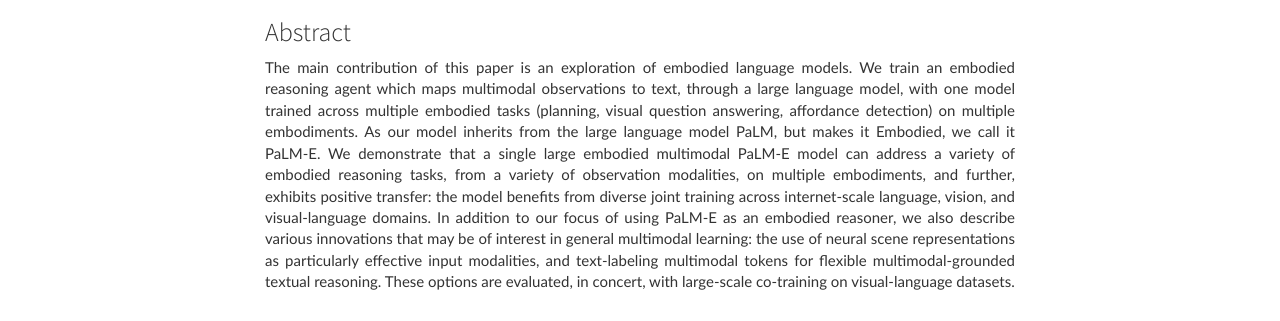
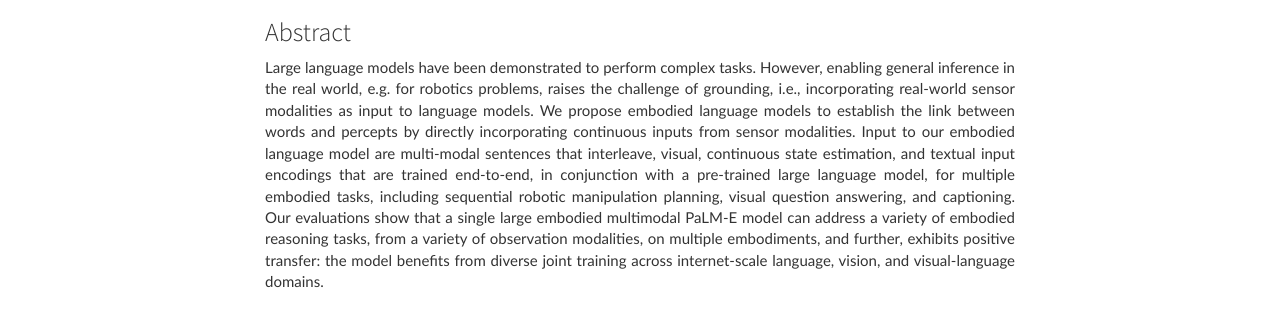
Before and after one commit to submission-palm-e/submission-palm-e.github.io, a plain HTML site: page index.html in a window 1280 px wide. Shown: the part 565-886 px from the top of the page. Drawn offline with nearby package versions, Linux system fonts and the light colour scheme; some packages are replaced by stand-ins of ours; a script that the page names is missing.

Commit message:
update abstract / full anon

```diff
--- a/index.html
+++ b/index.html
@@ -87,12 +87,7 @@
                 <li>under submission</li>
                 <br>
 		<br><br>
-		<!--
-                    <a href="http://g.co/robotics">
-                    <image src="img/rng-logo.png" height="37px"> </a>
-                    <a href="https://research.google/teams/brain/">
-                    <image src="img/google-research-logo.png" height="25px"> </a>
-                    -->
+
                 </ul>
             </div>
         </div>
@@ -101,26 +96,7 @@
         <div class="row">
                 <div class="col-md-4 col-md-offset-4 text-center">
                     <ul class="nav nav-pills nav-justified">
-<!--
-                        <li>
-                            <a href="assets/rt1.pdf">
-                            <image src="img/paper_small2.png" height="60px">
-                                <h4><strong>Paper</strong></h4>
-                            </a>
-                        </li>
-                        <li>
-                            <a href="https://youtu.be/UuKAp9a6wMs">
-                            <image src="img/youtube_icon.png" height="60px">
-                                <h4><strong>Video</strong></h4>
-                            </a>
-                        </li>
-                         <li>
-                            <a href="https://github.com/google-research/robotics_transformer">
-                            <image src="img/github.png" height="60px">
-                                <h4><strong>Code</strong></h4>
-                            </a>
-                        </li>
--->
+
                     </ul>
                 </div>
         </div>
@@ -140,8 +116,8 @@
                     Abstract
                 </h3>
                 <p class="text-justify">
-The main contribution of this paper is an exploration of embodied language models.
-We train an embodied reasoning agent which maps multimodal observations to text, through a large language model, with one model trained across multiple embodied tasks (planning, visual question answering, affordance detection) on multiple embodiments.  As our model inherits from the large language model PaLM, but makes it Embodied, we call it PaLM-E.  We demonstrate that a single large embodied multimodal PaLM-E model can address a variety of embodied reasoning tasks, from a variety of observation modalities, on multiple embodiments, and further, exhibits positive transfer: the model benefits from diverse joint training across internet-scale language, vision, and visual-language domains.  In addition to our focus of using PaLM-E as an embodied reasoner, we also describe various innovations that may be of interest in general multimodal learning: the use of neural scene representations as particularly effective input modalities, and text-labeling multimodal tokens for flexible multimodal-grounded textual reasoning.  These options are evaluated, in concert, with large-scale co-training on visual-language datasets.
+                    Large language models have been demonstrated to perform complex tasks. However, enabling general inference in the real world, e.g. for robotics problems, raises the challenge of grounding, i.e., incorporating real-world sensor modalities as input to language models. We propose embodied language models to establish the link between words and percepts by directly incorporating continuous inputs from sensor modalities. Input to our embodied language model are multi-modal sentences that interleave, visual, continuous state estimation, and textual input encodings that are trained end-to-end, in conjunction with a pre-trained large language model, for multiple embodied tasks, including sequential robotic manipulation planning, visual question answering, and captioning.
+                    Our evaluations show that a single large embodied multimodal PaLM-E model can address a variety of embodied reasoning tasks, from a variety of observation modalities, on multiple embodiments, and further, exhibits positive transfer: the model benefits from diverse joint training across internet-scale language, vision, and visual-language domains.
                 </p>
             </div>
         </div>
@@ -218,50 +194,6 @@ We train an embodied reasoning agent which maps multimodal observations to text,
         </div>
 
 
-<!--
-         <div class="row">
-            <div class="col-md-8 col-md-offset-2">
-                <h3>
-                    Citation
-                </h3>
-                <div class="form-group col-md-10 col-md-offset-1">
-                    <textarea id="bibtex" class="form-control" readonly>
-@inproceedings{rt12022arxiv,
-    title={RT-1: Robotics Transformer for Real-World Control at Scale},
-    author={Anthony	Brohan and  Noah Brown and  Justice Carbajal and  Yevgen Chebotar and  Joseph Dabis and  Chelsea Finn and  Keerthana Gopalakrishnan and  Karol Hausman and  Alex Herzog and  Jasmine Hsu and  Julian Ibarz and  Brian Ichter and  Alex Irpan and  Tomas Jackson and  Sally Jesmonth and  Nikhil Joshi and  Ryan Julian and  Dmitry Kalashnikov and  Yuheng Kuang and  Isabel Leal and  Kuang-Huei Lee and  Sergey Levine and  Yao Lu and  Utsav Malla and  Deeksha Manjunath and  Igor Mordatch and  Ofir Nachum and  Carolina Parada and  Jodilyn Peralta and  Emily Perez and  Karl Pertsch and  Jornell Quiambao and  Kanishka Rao and  Michael Ryoo and  Grecia Salazar and  Pannag Sanketi and  Kevin Sayed and  Jaspiar Singh and  Sumedh Sontakke and  Austin Stone and  Clayton Tan and  Huong Tran and  Vincent Vanhoucke and Steve Vega and  Quan Vuong and  Fei Xia and  Ted Xiao and  Peng Xu and  Sichun Xu and  Tianhe Yu and  Brianna Zitkovich},
-    booktitle={arXiv preprint arXiv:2212.06817},
-    year={2022}
-}</textarea>
-                </div>
-            </div>
-
-        </div>
-
-
-         <div class="row">
-            <div id="open-source" class="col-md-8 col-md-offset-2">
-                <h3>
-                    Open Source
-                </h3>
-              We open source the RT-1 model <a href="https://github.com/google-research/robotics_transformer">[here]. </a>
-              <p style="text-align:center;">
-                </p>
-            </div>
-        </div>
-
-        <div class="row">
-            <div class="col-md-8 col-md-offset-2">
-                <h3>
-                    Acknowledgements
-                </h3>
-                <p class="text-justify">
-The authors would like to acknowledge Aleksandra Faust, Andy Christiansen, Chuyuan Fu, Daniel Kappler, David Rendleman, Eric Jang, Jessica Gomez, Jessica Lin, Jie Tan, Josh Weaver, Justin Boyd, Krzysztof Choromanski, Matthew Bennice, Mengyuan Yan, Mrinal Kalakrishnan, Nik Stewart, Paul Wohlhart, Peter Pastor, Pierre Sermanet, Wenlong Lu, Zhen Yu Song, Zhuo Xu, and the greater teams at Robotics at Google and Everyday Robots for their feedback and contributions.
-                    <br><br>
-                The website template was borrowed from <a href="http://jonbarron.info/">Jon Barron</a>.
-                </p>
-            </div>
-        </div>
-            -->
     </div>
 </body>
 </html>
```
